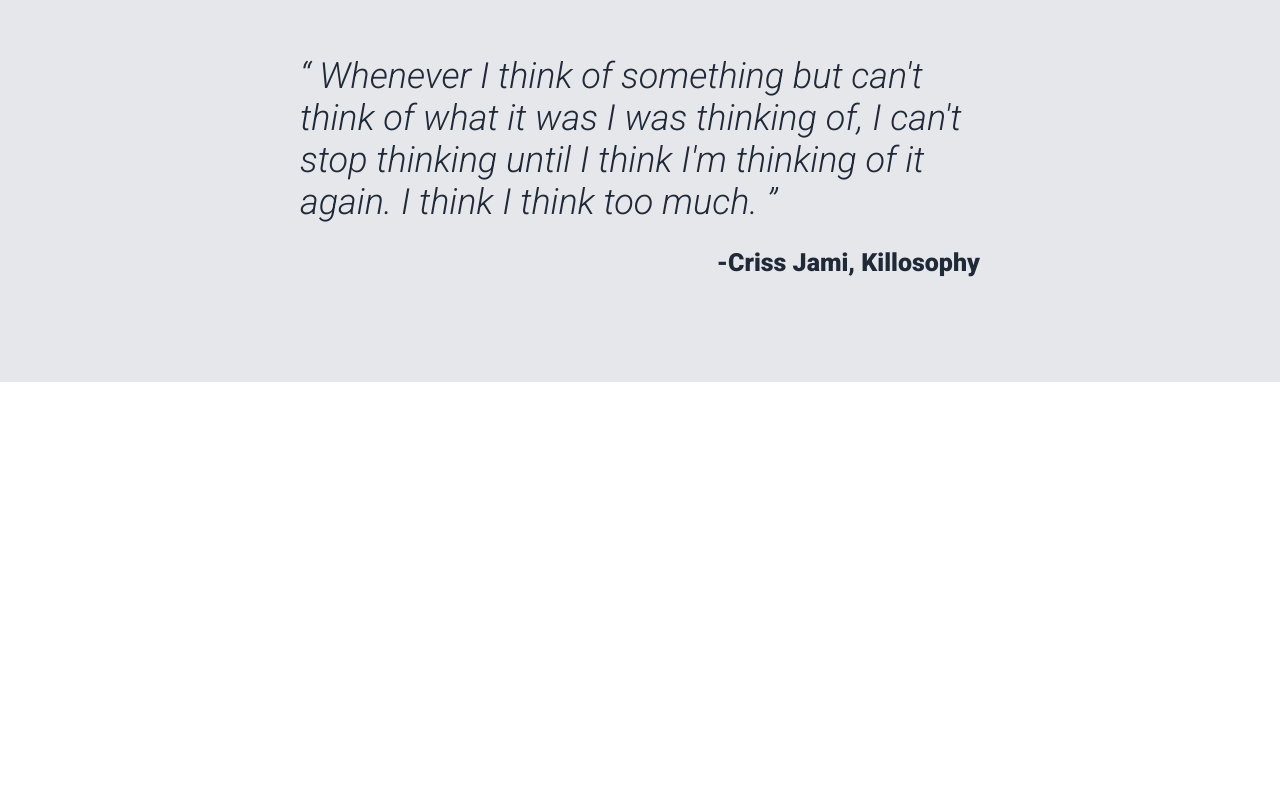
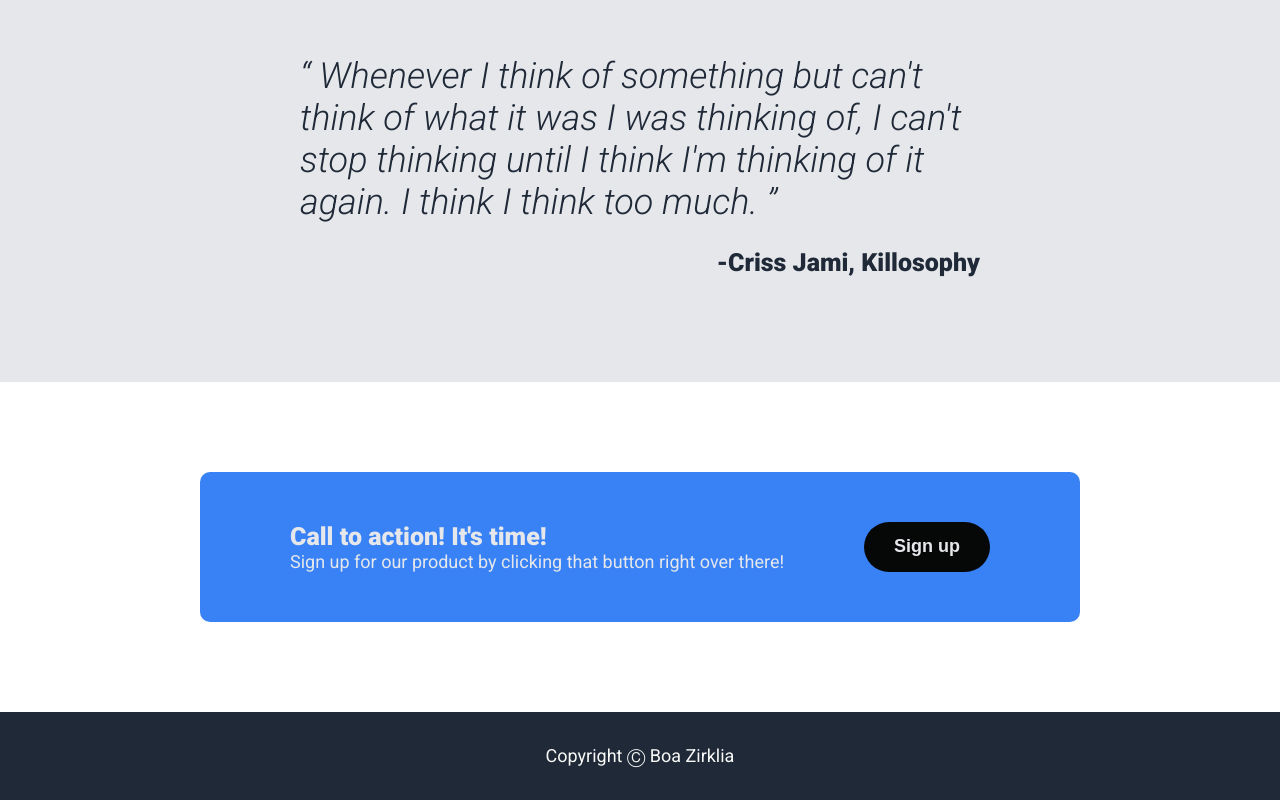
Before and after one commit to BoaZirklia/product_landing_page, a plain HTML site: page index.html in a window 1280 px wide. Shown: the part 1029-1829 px from the top of the page. Before the commit the page ends 1411 px from the top, so only its background shows below. Drawn offline with Linux system fonts and the light colour scheme.

Commit message:
Add the fourth part of the project and made some adjustments

```diff
--- a/index.html
+++ b/index.html
@@ -14,6 +14,7 @@
     <title>The First Page of Boa's Grimoire</title>
 </head>
 <body>
+  <!--First Part of the project-->
   <div class="first_container">
     <div class="headers">
       <div class="header_logo">
@@ -21,9 +22,9 @@
       </div>
       <div class="header_links">
         <ul>
-            <li>header link one</li>
-            <li>header link two</li>
-            <li>header link three</li>
+            <li><a href="#" target="_blank">header link one</a></li>
+            <li><a href="#" target="_blank">header link two</a></li>
+            <li><a href="#" target="_blank">header link three</a></li>
         </ul>
       </div>
     </div>
@@ -41,7 +42,9 @@
       </div>
     </div>
 </div>
+<!--First Part of the project-->
 
+<!--Second Part of the project-->
 <div class="second_container">
   <h2 class="second_header">
     Some random information.
@@ -79,7 +82,9 @@
     </div>
   </div>
 </div>
+<!--Second Part of the project-->
 
+<!--Third Part of the project-->
 <div class="third_container">
   <div class="quotes">
     <q>
@@ -91,9 +96,29 @@
   </div>
 
 </div>
+<!--Third Part of the project-->
 
 
+<!--Fourth Part of the project-->
 
+<div class="fourth_container">
+  <div class="call_action">
+    <div class="call_container">
+    <h3 class="calls">
+      Call to action! It's time!
+    </h3>
+    <p class="call">
+      Sign up for our product by clicking that button right over there!
+    </p>
+  </div>
+    <button class="call_button">Sign up</button>
+  </div>
+</div>
+
+<!--Footer-->
+<div class="footer">
+  <p>Copyright Ⓒ Boa Zirklia </p>
+</div>
 
 </body>
 </html>
--- a/style.css
+++ b/style.css
@@ -4,6 +4,7 @@ body {
     min-width: 100vh;
 }
 
+/* First Part */
 .first_container {
     background-color: #1F2937;
     padding: 10px 150px 10px 150px;
@@ -38,6 +39,20 @@ ul {
 .header_links {
     margin: 0;
     display: flex;
+}
+
+a:link {
+    text-decoration: none;
+    color: #E5E7EB;
+}
+
+a:hover {
+    color: #E5E7EB;
+    text-shadow: 5px 5px 3px black;
+}
+
+a:visited {
+    color: #E5E7EB;
 }
 
 .headers {
@@ -87,7 +102,10 @@ h1 {
 .hero_button:hover {
     background-color: #3882F6;
 }
+/* First Part */
 
+
+/* Second Part */
 img {
     width: 200px;
     height: 200px;
@@ -121,7 +139,9 @@ img {
 .infop {
     text-align: center;
 }
+/* Second Part */
 
+/* Third Part */
 .third_container {
     background-color: #E5E7EB;
 }
@@ -143,3 +163,57 @@ q {
     color: #1F2937;
     font-size: 25px;
 }
+/* Third Part */
+
+/* Fourth Part */
+.fourth_container {
+    padding: 90px 200px;
+}
+.call_action {
+    background-color: #3882F6;
+    display: flex;
+    justify-content: space-between;
+    border-radius: 10px;
+    padding: 20px 30px;
+    color: #E5E7EB;
+    padding: 50px 90px;
+}
+
+.call_button {
+    background-color: #060707;
+    color: #E5E7EB;
+    padding : 8px 30px;
+    font-size: 18px;
+    font-weight: bold;
+    border: none;
+    border-radius: 25px;
+}
+
+.call_button:hover {
+    background-color: #3882F6;
+    border: 2px white solid;
+}
+
+.call {
+    font-size: 18px;
+    margin: 0;
+}
+
+.calls {
+    margin: 0;
+    font-size: 25px;
+}
+
+/* Fourth Part */
+
+/* Footer */
+.footer {
+    left: 0;
+    bottom: 0;
+    background-color: #1F2937;
+    color: #F9FAF8;
+    text-align: center;
+    padding: 15px;
+    font-size: 18px;
+}
+/* Footer */
```
